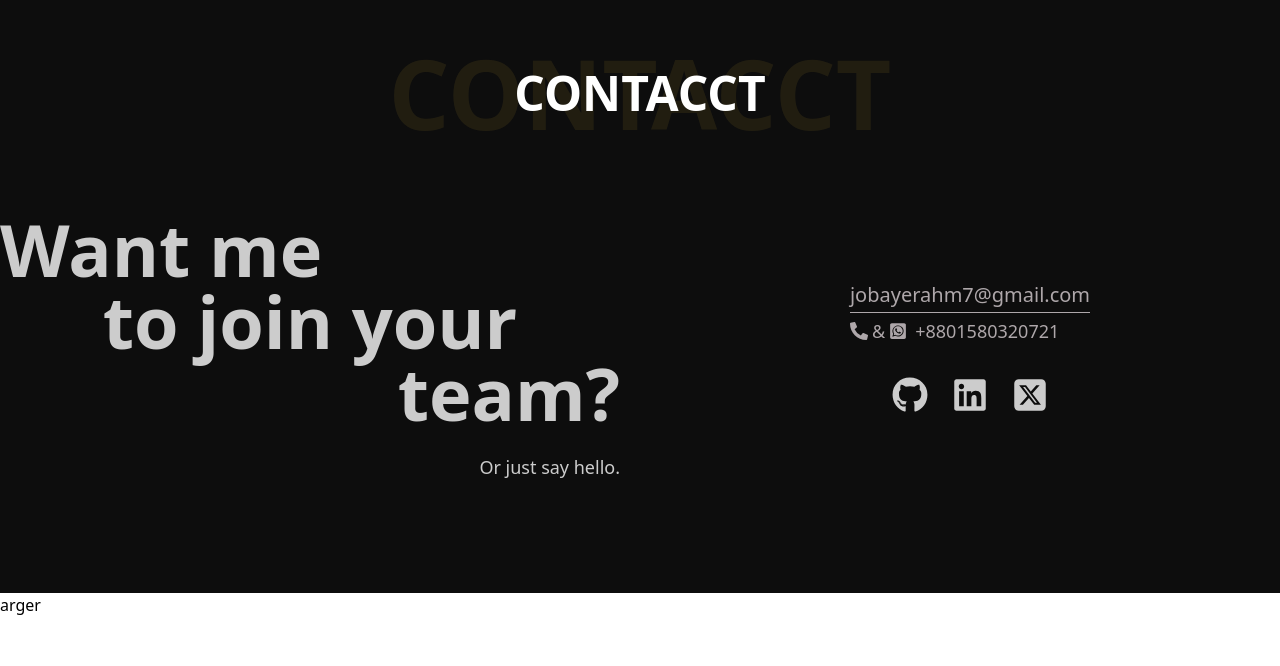
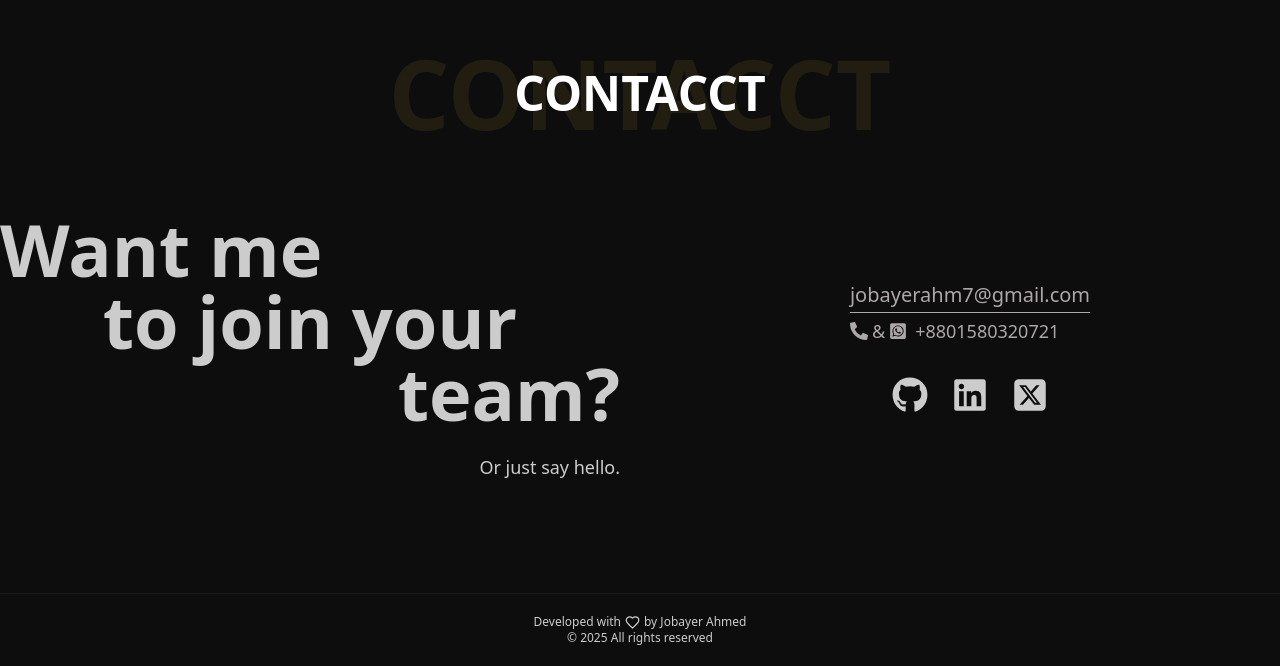
Before and after one commit to ahmed-jobayer/nextPortfolio, a Next.js app: page / in a window 1280 px wide. Shown: the part 2691-3357 px from the top of the page. Before the commit the page ends 3308 px from the top, so only its background shows below. Built offline with nearby package versions, Linux system fonts and the light colour scheme.

Commit message:
footer added in the app and showed in the project details page

```diff
--- a/src/app/(CommonLayout)/(home)/page.tsx
+++ b/src/app/(CommonLayout)/(home)/page.tsx
@@ -58,6 +58,7 @@ const HomePage = () => {
           <ContactMe />
         </section>
       </div>
+
     </div>
   );
 };
--- a/src/app/(CommonLayout)/layout.tsx
+++ b/src/app/(CommonLayout)/layout.tsx
@@ -2,10 +2,12 @@ import Footer from "@/components/shared/Footer";
 
 const CommonLayout = ({ children }: { children: React.ReactNode }) => {
   return (
-    < >
+    <>
+      <main className="min-h-screen bg-richBlack">
+        {children}
 
-      <main className="min-h-screen bg-richBlack">{children}</main>
-      <Footer/>
+        <Footer />
+      </main>
     </>
   );
 };
--- a/src/components/shared/Footer.tsx
+++ b/src/components/shared/Footer.tsx
@@ -1,10 +1,18 @@
+import { Heart } from "lucide-react";
 
 const Footer = () => {
-    return (
-        <div>
-            arger
-        </div>
-    );
+  const currentYear = new Date().getFullYear();
+
+  return (
+    <div className="bg-richBlack  py-5 border-t-[1px] border-cardBg z-10 ">
+      <p className="text-center text-xs  text-lightGrey ">
+        <span className="flex justify-center items-center">
+          Developed with <Heart className="mx-1" size={15} /> by Jobayer Ahmed
+        </span>{" "}
+        © {currentYear} All rights reserved
+      </p>
+    </div>
+  );
 };
 
 export default Footer;
```
